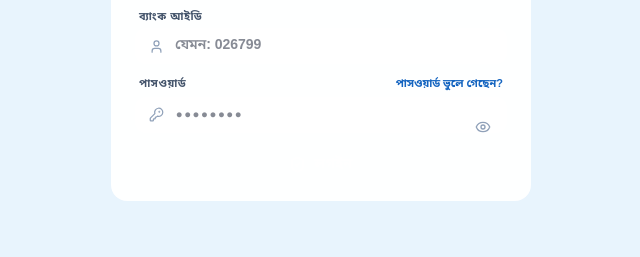
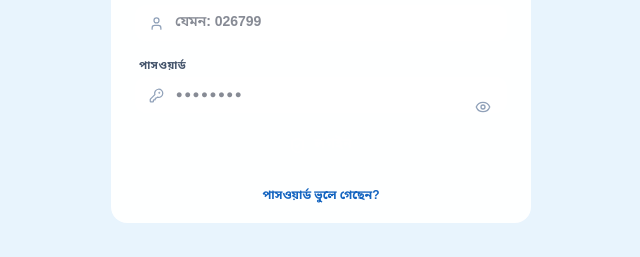
Before and after one commit to syedarifulislamemon2010/Late-Sitting-Holiday-Night-Duty, a Next.js app: page /audit in a window 1280 px wide. Shown: the part 372-629 px from the top of the page, without its empty margins (319-959 px from the left). Built offline with nearby package versions, Linux system fonts and the light colour scheme; no server answers.

Commit message:
style(auth): move forgot password link to centered position below login button

```diff
--- a/src/components/AuthGuard.tsx
+++ b/src/components/AuthGuard.tsx
@@ -396,21 +396,7 @@ export default function AuthGuard({ children }: { children: React.ReactNode }) {
 
                 {/* Password Input */}
                 <div className="space-y-1 text-left relative font-sans group">
-                  <div className="flex justify-between items-center px-1">
-                    <label htmlFor="password-input" className="text-[11px] font-bold text-slate-600 dark:text-slate-300 uppercase tracking-wider">পাসওয়ার্ড</label>
-                    <button
-                      type="button"
-                      onClick={() => {
-                        setResetBankId(username);
-                        setResetError('');
-                        setResetSuccess('');
-                        setAuthView('FORGOT_PASSWORD_INPUT');
-                      }}
-                      className="text-[11px] font-bold text-[#1565C0] dark:text-sky-400 hover:text-blue-800 dark:hover:text-sky-300 transition-colors cursor-pointer hover:underline"
-                    >
-                      পাসওয়ার্ড ভুলে গেছেন?
-                    </button>
-                  </div>
+                  <label htmlFor="password-input" className="text-[11px] font-bold text-slate-600 dark:text-slate-300 uppercase tracking-wider px-1">পাসওয়ার্ড</label>
                   <div className="relative flex items-center">
                     <span className="absolute left-3.5 text-slate-400 group-focus-within:text-[#1565C0] transition-colors">
                       <KeyRound size={15} />
@@ -454,6 +440,22 @@ export default function AuthGuard({ children }: { children: React.ReactNode }) {
                     </>
                   )}
                 </button>
+
+                {/* Forgot Password Link - Centered below Login Button */}
+                <div className="text-center pt-1.5">
+                  <button
+                    type="button"
+                    onClick={() => {
+                      setResetBankId(username);
+                      setResetError('');
+                      setResetSuccess('');
+                      setAuthView('FORGOT_PASSWORD_INPUT');
+                    }}
+                    className="inline-flex items-center gap-1.5 text-xs font-bold text-[#1565C0] dark:text-sky-400 hover:text-blue-800 dark:hover:text-sky-300 transition-colors cursor-pointer hover:underline"
+                  >
+                    পাসওয়ার্ড ভুলে গেছেন?
+                  </button>
+                </div>
               </form>
             )}
 
```
